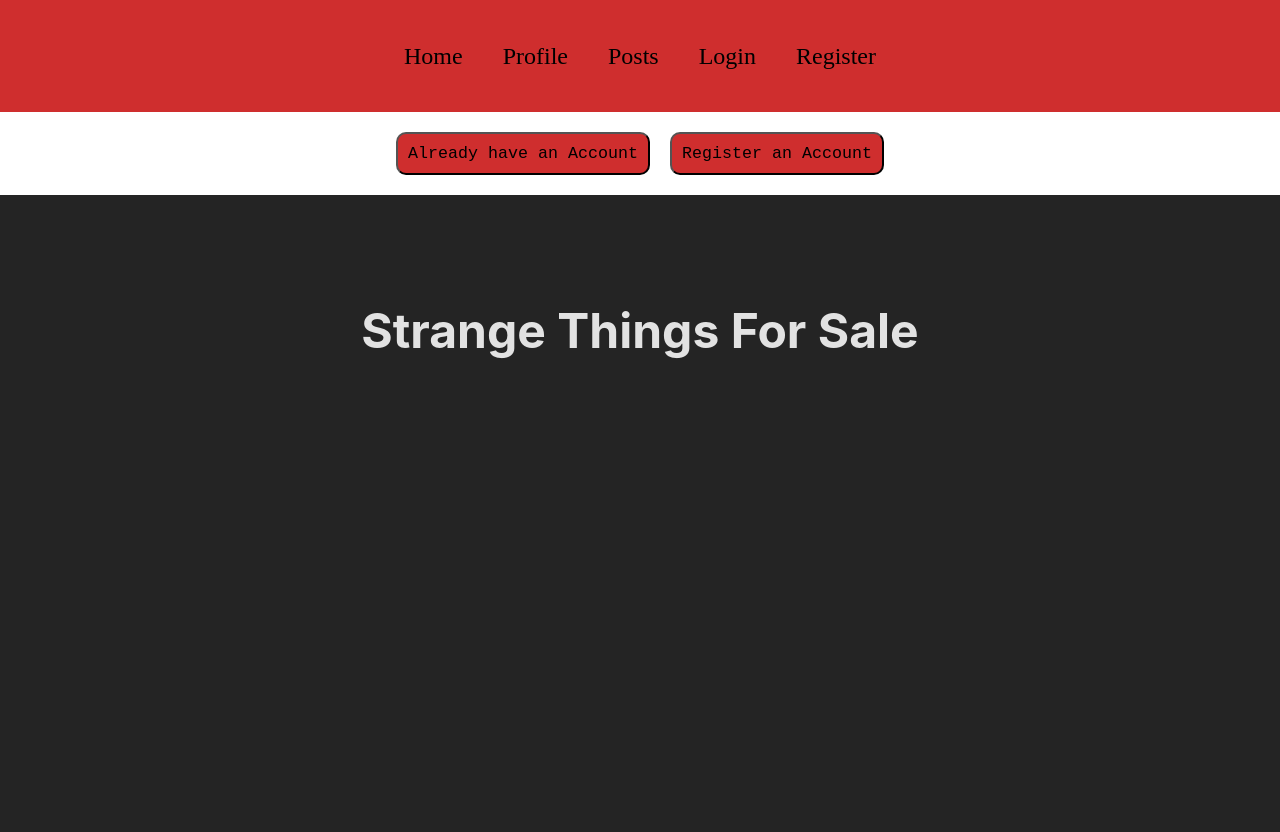
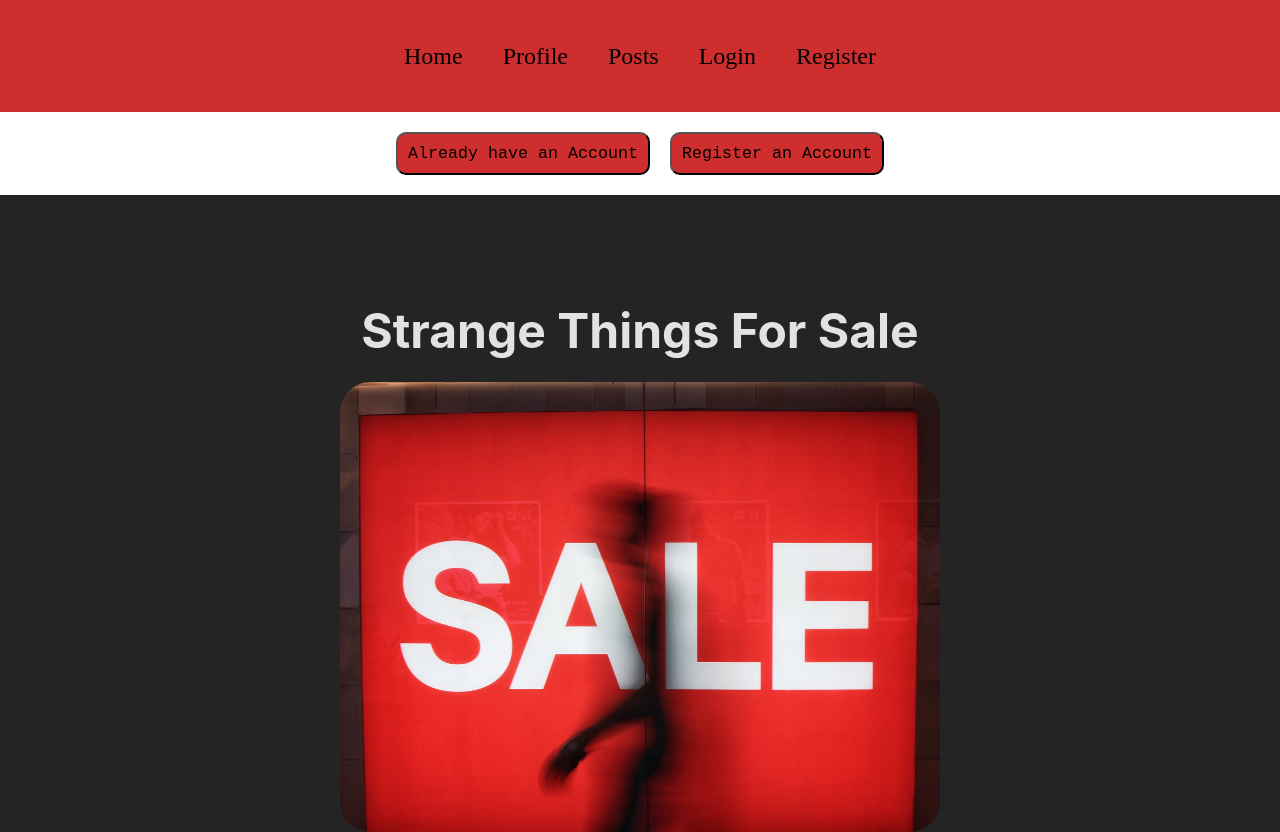
Before and after one commit to Block-30-Stranger-Things/Stranger-Things-Block-30, a React (Vite) app: page / in a window 1280 px wide. Before the commit the page ends 800 px from the top, so only its background shows below. Built offline with nearby package versions, Linux system fonts and the light colour scheme; a web font is replaced by a local one.

Commit message:
adding image and styles

```diff
--- a/src/components/Home-Login.css
+++ b/src/components/Home-Login.css
@@ -1,14 +1,11 @@
-
 * {
     box-sizing: border-box;
     margin: 0;
     padding: 0
   }
 
-
 /*Home Component*/
 h1 {
-    margin-top: 60px;
     font-size: 3em;
   }
 
@@ -78,3 +75,14 @@ button:hover {
     color: black;
     cursor: pointer;
 }
+
+/*image*/
+.strangeMainImage {
+    width: 100%;
+    max-width: 600px;
+    margin-left: auto;
+    margin-right: auto;
+    display: block;
+    border-radius: 30px;
+    margin-top: 15px;
+}
--- a/src/components/Home.jsx
+++ b/src/components/Home.jsx
@@ -20,6 +20,7 @@ export default function Home() {
         </div>
 
         <h1> Strange Things For Sale</h1>
+        <img src="/images/strangeImage.jpg" className="strangeMainImage"/>
 
 
 
```
